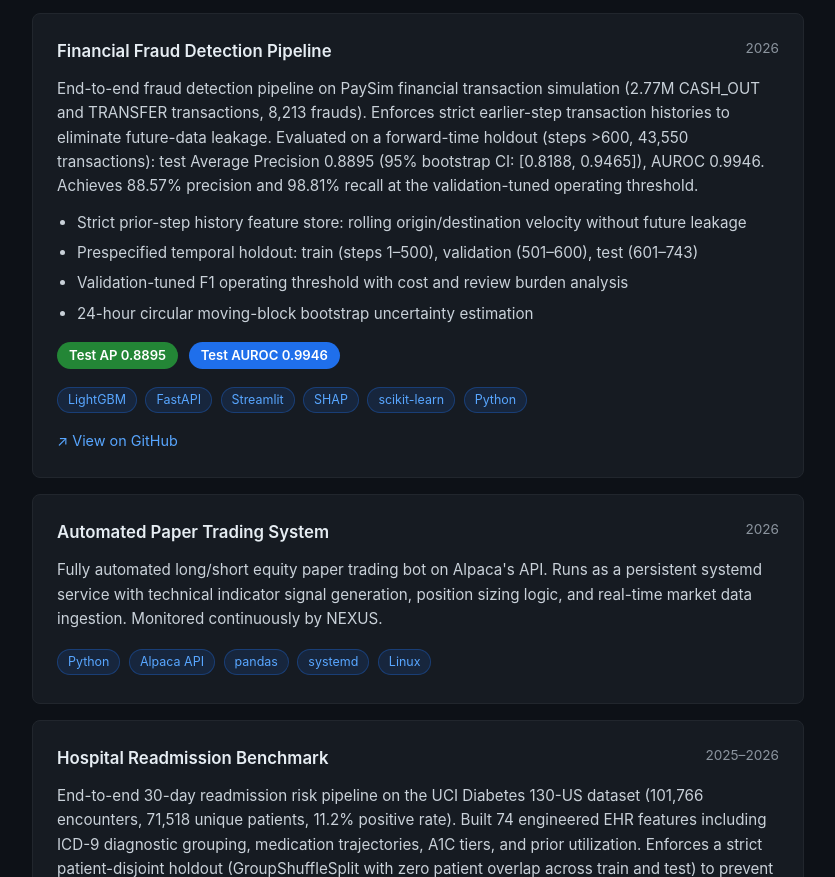
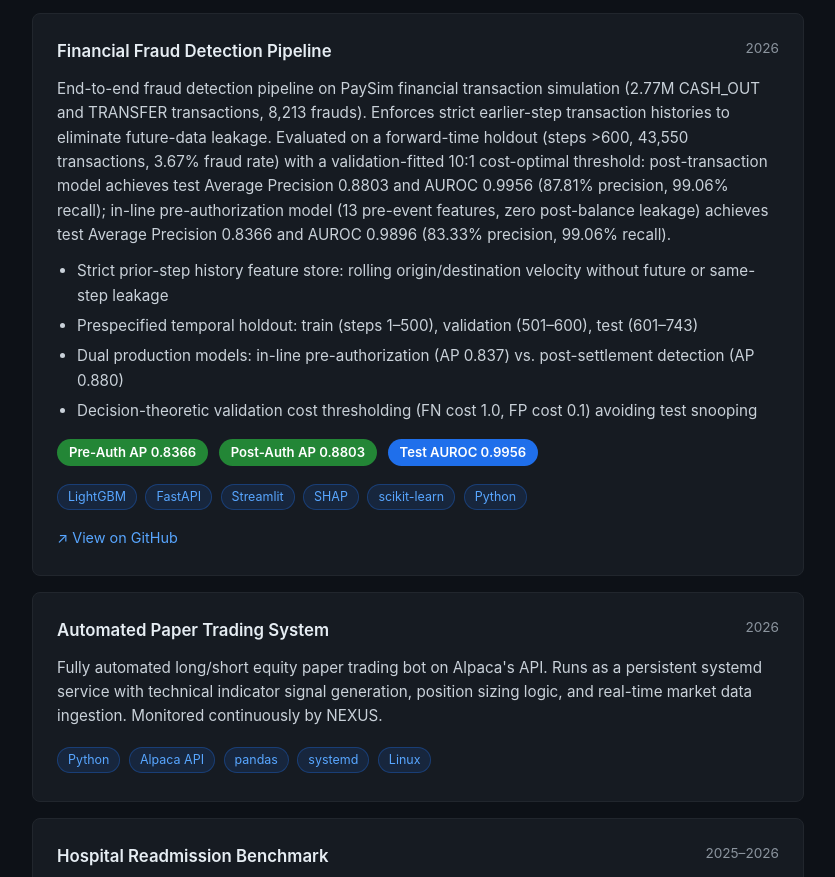
Before and after one commit to danielbandy1/danielbandy1.github.io, a plain HTML site: page index.html in a window 1280 px wide. Shown: the part 3459-4336 px from the top of the page, without its empty margins (222-1057 px from the left). Drawn offline with Linux system fonts and the light colour scheme.

Commit message:
Update fraud detection metrics to reflect full retrain and pre-auth model
Align PaySim portfolio metrics with full 2.77M row retrain (AP 0.8803, AUROC 0.9956)
and pre-authorization model (AP 0.8366, AUROC 0.9896) on temporal holdout.

AUTHORED BY GEMINI

```diff
--- a/index.html
+++ b/index.html
@@ -476,18 +476,20 @@
         End-to-end fraud detection pipeline on PaySim financial transaction simulation
         (2.77M CASH_OUT and TRANSFER transactions, 8,213 frauds). Enforces strict earlier-step
         transaction histories to eliminate future-data leakage. Evaluated on a forward-time
-        holdout (steps &gt;600, 43,550 transactions): test Average Precision 0.8895 (95% bootstrap
-        CI: [0.8188, 0.9465]), AUROC 0.9946. Achieves 88.57% precision and 98.81% recall at
-        the validation-tuned operating threshold.
+        holdout (steps &gt;600, 43,550 transactions, 3.67% fraud rate) with a validation-fitted 10:1
+        cost-optimal threshold: post-transaction model achieves test Average Precision 0.8803 and AUROC 0.9956
+        (87.81% precision, 99.06% recall); in-line pre-authorization model (13 pre-event features, zero post-balance leakage)
+        achieves test Average Precision 0.8366 and AUROC 0.9896 (83.33% precision, 99.06% recall).
       </p>
       <ul>
-        <li>Strict prior-step history feature store: rolling origin/destination velocity without future leakage</li>
+        <li>Strict prior-step history feature store: rolling origin/destination velocity without future or same-step leakage</li>
         <li>Prespecified temporal holdout: train (steps 1–500), validation (501–600), test (601–743)</li>
-        <li>Validation-tuned F1 operating threshold with cost and review burden analysis</li>
-        <li>24-hour circular moving-block bootstrap uncertainty estimation</li>
+        <li>Dual production models: in-line pre-authorization (AP 0.837) vs. post-settlement detection (AP 0.880)</li>
+        <li>Decision-theoretic validation cost thresholding (FN cost 1.0, FP cost 0.1) avoiding test snooping</li>
       </ul>
-      <span class="stat">Test AP 0.8895</span>
-      <span class="stat blue">Test AUROC 0.9946</span>
+      <span class="stat">Pre-Auth AP 0.8366</span>
+      <span class="stat">Post-Auth AP 0.8803</span>
+      <span class="stat blue">Test AUROC 0.9956</span>
       <div style="margin-top: 14px;">
         <span class="badge">LightGBM</span>
         <span class="badge">FastAPI</span>
```
